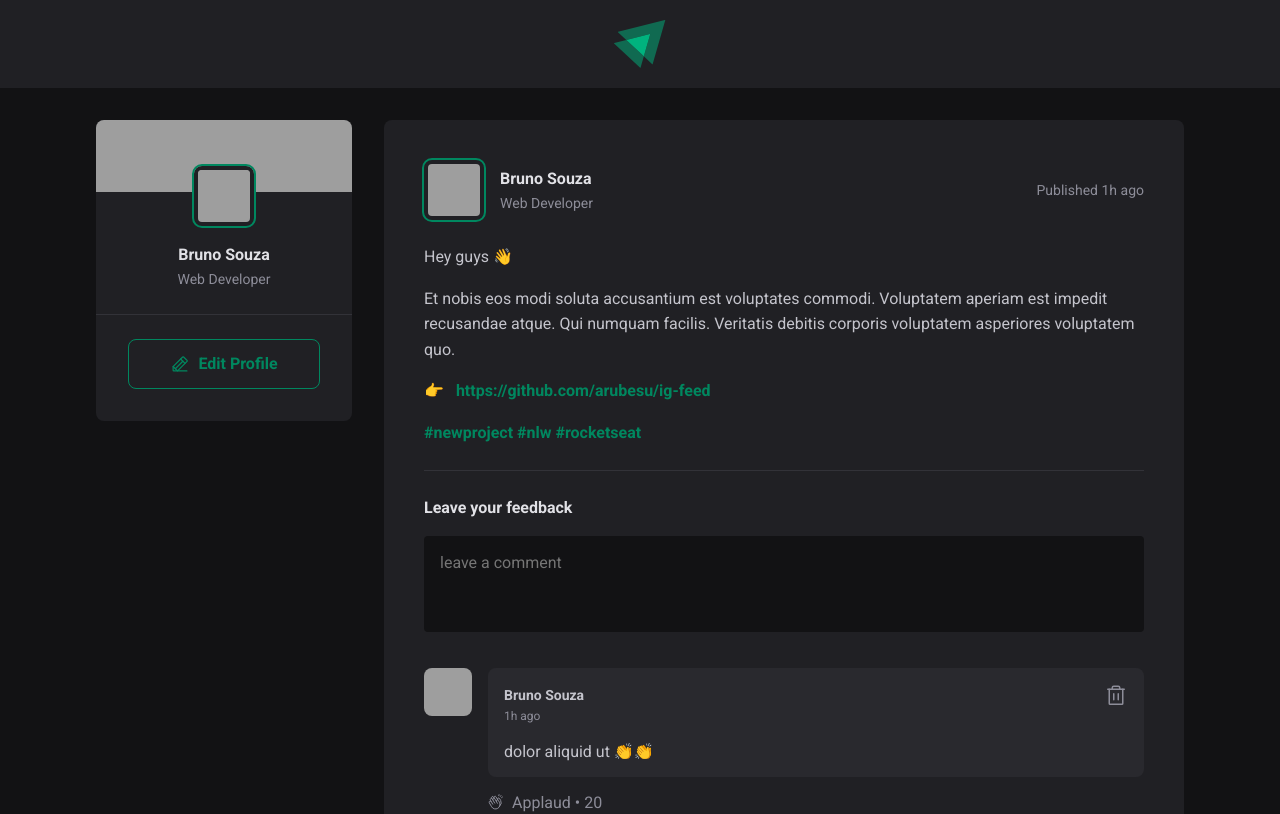
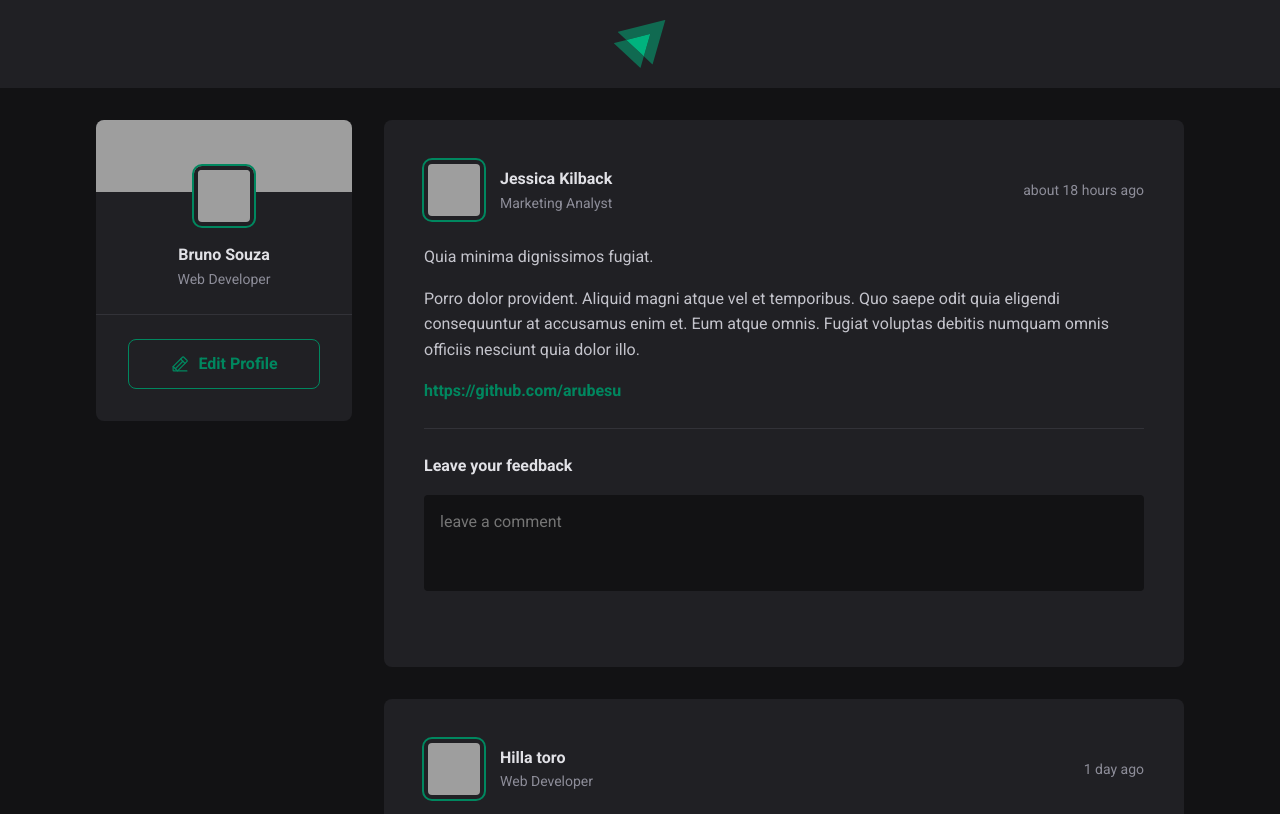
Before and after one commit to arubesu/ig-feed, a React (Vite) app: page / in a window 1280 px wide. Shown: the top 814 px of the page. Built offline with nearby package versions, Linux system fonts and the light colour scheme; data requests are answered from the project's data file; grey boxes are pictures that could not be loaded.

Commit message:
chore: read data from fake db

```diff
--- a/src/App.tsx
+++ b/src/App.tsx
@@ -4,8 +4,38 @@ import { Post } from './components/Post'
 import { Sidebar } from './components/Sidebar';
 
 import './global.css'
+import { useEffect, useState } from 'react';
+import axios from 'axios';
+
+interface Author {
+  avatarUrl: string;
+  name: string;
+  role: string;
+}
+
+interface Content {
+  type: "paragraph" | "link";
+  content: string;
+}
+
+interface Post {
+  id: string;
+  author: Author,
+  publishedAt: Date,
+  content: Content[]
+}
 
 function App() {
+  const [posts, setPosts] = useState<Post[]>([])
+
+  const getPosts = async () => {
+    const {data} = await axios.get<Post[]>('http://localhost:3000/posts');
+    setPosts(data)
+  }
+
+ useEffect(() => {
+  getPosts();
+ }, [])
 
   return (
     <div>
@@ -14,9 +44,19 @@ function App() {
       <div className={styles.wrapper}>
         <Sidebar />
         <main>
-          <Post />
-          <Post/>
-          <Post />
+          {posts.map(post => {
+
+            console.log(post);
+
+            return (
+              <Post
+               key={post.id}
+                author={post.author}
+                content={post.content}
+                publishedAt={post.publishedAt}
+              />
+            )
+          })}
         </main>
       </div>
     </div>
--- a/src/components/Comment.tsx
+++ b/src/components/Comment.tsx
@@ -4,10 +4,22 @@ import { Avatar } from './Avatar';
 
 const oneHourAgo = new Date(new Date().setHours(-1)).toString()
 
-export const Comment: React.FC = () => {
+interface CommentData {
+    commentId: string;
+    content: string;
+    publishedAt: Date;
+}
+
+interface CommentProps {
+    data: CommentData;
+    onDelete: (commentId: string) => void;
+}
+
+export const Comment: React.FC<CommentProps> = ({ data, onDelete }) => {
+    const { commentId, content } = data;
     return (
         <div className={styles.comment}>
-            <Avatar hasBorder={false} src="https://github.com/arubesu.png"  />
+            <Avatar hasBorder={false} src="https://github.com/arubesu.png" />
 
             <div className={styles.commentBox}>
                 <div className={styles.commentContent}>
@@ -17,12 +29,15 @@ export const Comment: React.FC = () => {
                             <time title={oneHourAgo} dateTime={oneHourAgo}> 1h ago</time>
                         </div>
 
-                        <button title="Delete comment">
+                        <button
+                            onClick={() => onDelete(commentId)}
+                        title="Delete comment">
+
                             <Trash size={24} />
                         </button>
                     </header>
 
-                    <p>dolor aliquid ut 👏👏</p>
+                    <p>{content}</p>
                 </div>
 
                 <footer>
--- a/src/components/Post.tsx
+++ b/src/components/Post.tsx
@@ -1,40 +1,101 @@
 import styles from './Post.module.css';
 import { Comment } from './Comment';
 import { Avatar } from './Avatar';
+import { format, parseISO, formatDistanceToNow } from 'date-fns';
+import { useState } from 'react';
+import { v4 as uuidv4 } from 'uuid';
 
-const oneHourAgo = new Date(new Date().setHours(-1)).toString()
+interface Author {
+    avatarUrl: string;
+    name: string;
+    role: string;
+}
 
-export const Post: React.FC = () => {
+interface Content {
+    type: "paragraph" | "link";
+    content: string;
+}
+
+interface Comment {
+    commentId: string;
+    content: string;
+    publishedAt: Date;
+}
+
+interface PostProps {
+    author: Author,
+    publishedAt: Date,
+    content: Content[]
+}
+
+export const Post: React.FC<PostProps> = ({ author, publishedAt, content }: PostProps) => {
+
+    const [comments, setComments] = useState<Comment[]>([]);
+
+    const [newCommentText, setNewCommentText] = useState('');
+
+    const publishedAtISODate = parseISO(publishedAt.toString())
+    const publishedDateFormatted = format(publishedAtISODate, "d LLLL HH:mm'h'");
+
+    const publishedDateRelativeToNow = formatDistanceToNow(publishedAtISODate, {
+        addSuffix: true
+    });
+
+    function handleCreateNewComment() {
+        event.preventDefault()
+
+        setComments([...comments, {
+            content: newCommentText,
+            commentId: uuidv4(),
+            publishedAt: new Date(),
+        }]);
+
+        setNewCommentText('');
+    }
+
+    function handleNewCommentChange() {
+        setNewCommentText(event.target!.value);
+    }
+
+    function handleDeleteComment(commentId:string) {
+        const newComments = comments.filter(({ commentId: id }) => id !== commentId)
+
+        setComments(newComments);
+    }
+
     return (
         <article className={styles.post}>
             <header>
                 <div className={styles.author}>
-                    <Avatar  src="https://github.com/arubesu.png" />
+                    <Avatar src={author.avatarUrl} />
                     <div className={styles.authorInfo}>
-                        <strong>Bruno Souza</strong>
-                        <span>Web Developer</span>
+                        <strong>{author.name}</strong>
+                        <span>{author.role}</span>
                     </div>
                 </div>
 
-                <time title={oneHourAgo} dateTime={oneHourAgo}>Published 1h ago</time>
+                <time title={publishedDateFormatted} dateTime={publishedAtISODate.toISOString()}>
+                    {publishedDateRelativeToNow}
+                </time>
             </header>
 
             <div className={styles.content}>
-                <p>Hey guys 👋</p>
-                <p>Et nobis eos modi soluta accusantium est voluptates commodi. Voluptatem aperiam est impedit recusandae atque. Qui numquam facilis. Veritatis debitis corporis voluptatem asperiores voluptatem quo.</p>
-                <p>👉&nbsp;&nbsp;&nbsp;<a href="">https://github.com/arubesu/ig-feed</a></p>
-                <p>
-                    <a href="">#newproject</a>&nbsp;
-                    <a href="">#nlw</a>&nbsp;
-                    <a href="">#rocketseat</a>
-                </p>
+                {content.map(line => {
+                    if (line.type === 'paragraph') {
+                        return <p key={line.content}>{line.content}</p>;
+                    } else if (line.type === 'link') {
+                        return <p key={line.content}><a href="#">{line.content}</a></p>
+                    }
+                })}
             </div>
 
-            <form className={styles.commentForm}>
+            <form className={styles.commentForm} onSubmit={handleCreateNewComment}>
                 <strong>Leave your feedback</strong>
-
                 <textarea
+                    name="comment"
                     placeholder="leave a comment"
+                    value={newCommentText}
+                    onChange={handleNewCommentChange}
                 />
 
                 <footer>
@@ -43,9 +104,9 @@ export const Post: React.FC = () => {
             </form>
 
             <div className={styles.commentList}>
-                <Comment />
-                <Comment />
-                <Comment />
+                {comments.map(comment => {
+                    return <Comment key={comment.commentId} data={comment} onDelete={handleDeleteComment}/>
+                })}
             </div>
         </article>
     )
```
Also changed, not shown: package.json (+6 -1 lines), 1 other file (tests, documents, lock files or other folders).
